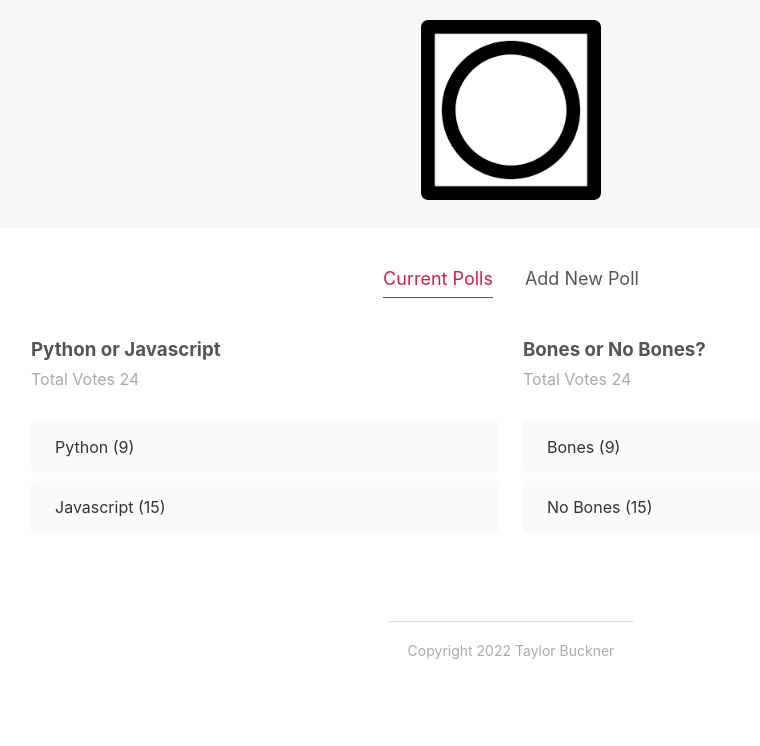
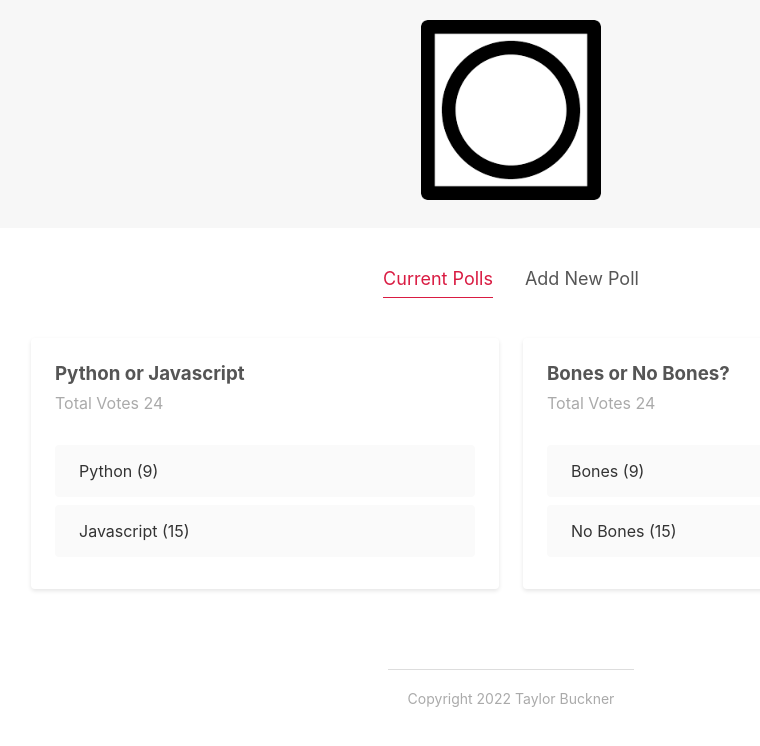
Before and after one commit to tabuckner/svelte-polling, a Svelte app: page / in a window 1280 px wide. Shown: the top 746 px of the page, without its empty margins (129-889 px from the left). Built offline with nearby package versions, Linux system fonts and the light colour scheme.

Commit message:
Card component.

```diff
--- a/src/components/CreatePollForm.svelte
+++ b/src/components/CreatePollForm.svelte
@@ -1,4 +1,4 @@
-<script>
+<script lang="ts">
   import { createEventDispatcher } from "svelte";
   import Button from "../shared/Button.svelte";
 
--- a/src/components/PollListItem.svelte
+++ b/src/components/PollListItem.svelte
@@ -1,5 +1,6 @@
 <script lang="ts">
   import { PollModel } from "../models/poll.model";
+  import Card from "../shared/Card.svelte";
 
   export let poll: PollModel;
 
@@ -7,6 +8,7 @@
   $: totalVotes = poll.votesA + poll.votesB;
 </script>
 
+<Card>
   <div class="poll-list-item">
     <h3>{poll.question}</h3>
     <p>Total Votes {totalVotes}</p>
@@ -19,6 +21,7 @@
       <span>{poll.answerB} ({poll.votesB})</span>
     </div>
   </div>
+</Card>
 
 <style>
   h3 {
--- a/src/shared/Button.svelte
+++ b/src/shared/Button.svelte
@@ -1,4 +1,4 @@
-<script>
+<script lang="ts">
   export let type = "primary";
   export let flat = false;
   export let inverse = false;
--- /dev/null
+++ b/src/shared/Card.svelte
@@ -0,0 +1,12 @@
+<div class="card">
+  <slot><!-- optional fallback --></slot>
+</div>
+
+<style>
+  .card {
+    background-color: white;
+    padding: 24px;
+    border-radius: 4px;
+    box-shadow: 0 2px 4px rgba(0, 0, 0, 0.1);
+  }
+</style>
--- a/src/shared/Tabs.svelte
+++ b/src/shared/Tabs.svelte
@@ -1,4 +1,4 @@
-<script>
+<script lang="ts">
   import { createEventDispatcher } from 'svelte';
   const dispatch = createEventDispatcher();
 
```
Lines whose indentation alone changed are shown as unchanged.
